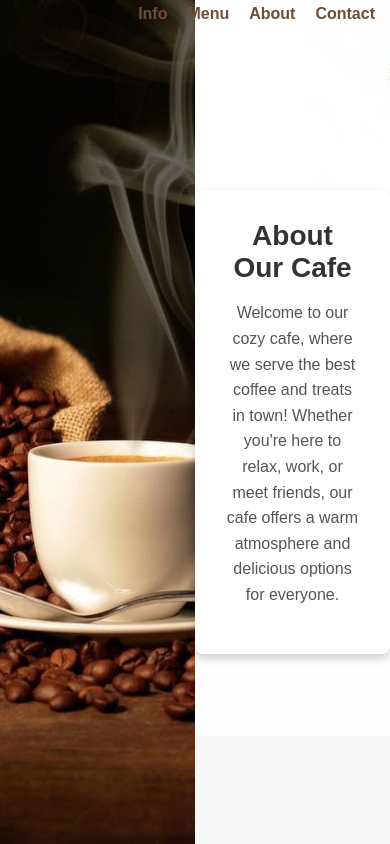
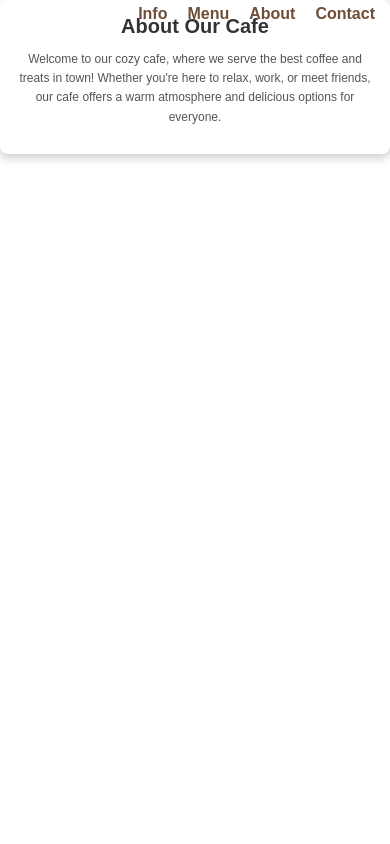
Before and after one commit to kaviyaalaguv/Cafe, a plain HTML site: page about.html in a window 390 px wide. Drawn offline with Linux system fonts and the light colour scheme.

Commit message:
Update about.html

```diff
--- a/about.html
+++ b/about.html
@@ -1,9 +1,7 @@
-
 <!DOCTYPE html>
 <html lang="en">
 <head>
     <link rel="stylesheet" href="style.css">
-
     <meta charset="UTF-8">
     <meta name="viewport" content="width=device-width, initial-scale=1.0">
     <title>About Our Cafe</title>
@@ -16,11 +14,13 @@
         .container {
             display: flex;
             height: 100vh;
+            flex-wrap: wrap; /* Allow wrapping on smaller screens */
         }
 
         .left-side {
             flex: 1;
             background: url("about-bg.jpg") no-repeat center center/cover;
+            height: 100vh; /* Full height */
         }
 
         .right-side {
@@ -31,8 +31,8 @@
             background-color: #f8f8f8; /* Background color for the page */
             background-image: url("about-our-cafe.jpg");
             background-repeat: no-repeat;
-            background: size 89px;
-
+            background-size: cover;
+            height: 100vh; /* Full height */
         }
 
         .content-box {
@@ -55,6 +55,7 @@
             line-height: 1.6;
             color: #555;
         }
+
         .navbar-links a {
             color: #6F4E37; /* Coffee brown color */
         }
@@ -63,6 +64,46 @@
             color: #8B5E3C; /* Slightly lighter brown for hover effect (optional) */
         }
 
+        /* Responsive Styles */
+        @media (max-width: 768px) {
+            .container {
+                flex-direction: column; /* Stack sections vertically */
+            }
+
+            .left-side, .right-side {
+                flex: none;
+                width: 100%; /* Full width on small screens */
+                height: auto; /* Remove full height */
+            }
+
+            .content-box {
+                max-width: 90%; /* Reduce width on smaller screens */
+                padding: 20px;
+            }
+
+            h1 {
+                font-size: 24px;
+            }
+
+            p {
+                font-size: 14px;
+            }
+        }
+
+        @media (max-width: 480px) {
+            .content-box {
+                max-width: 95%; /* Further reduce width on extremely small screens */
+                padding: 15px;
+            }
+
+            h1 {
+                font-size: 20px;
+            }
+
+            p {
+                font-size: 12px;
+            }
+        }
     </style>
 </head>
 <body>
@@ -89,10 +130,7 @@
                     atmosphere and delicious options for everyone.
                 </p>
             </div>
-
         </div>
     </div>
-
-
 </body>
 </html>
```
